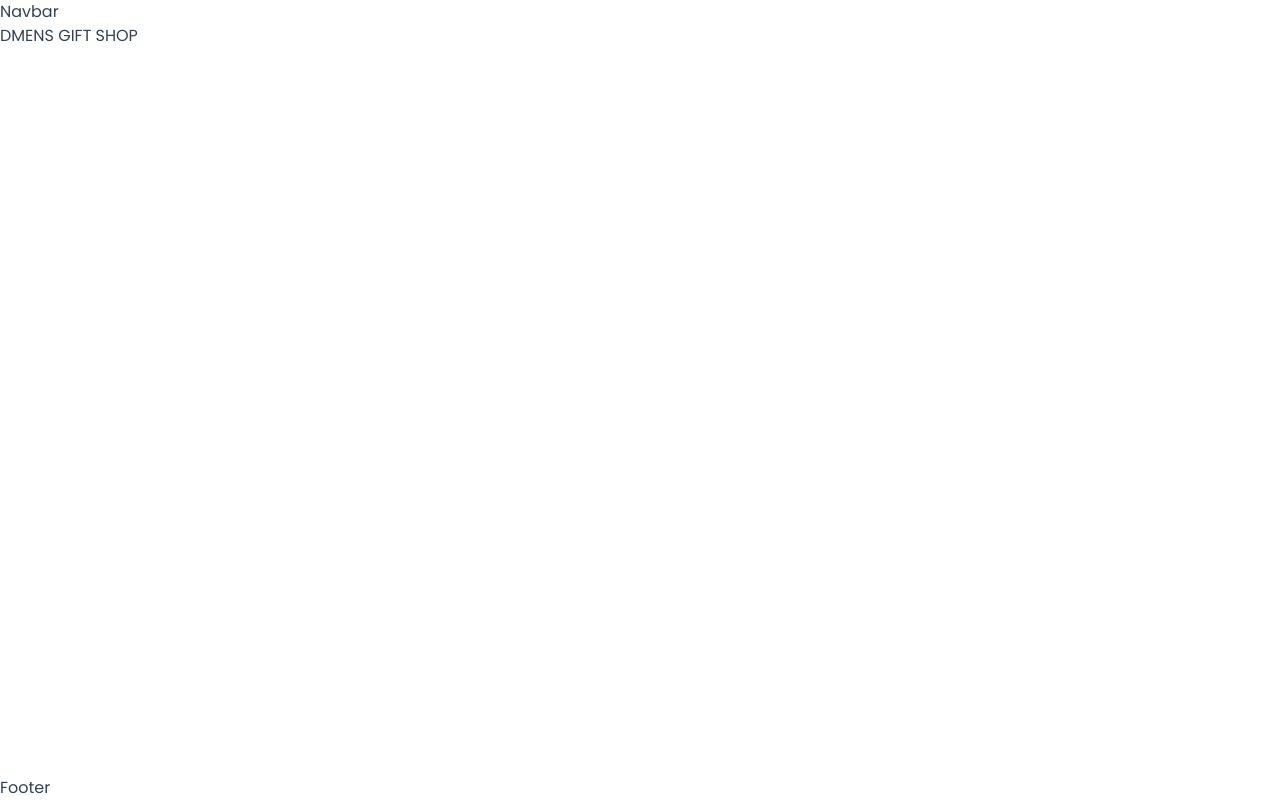
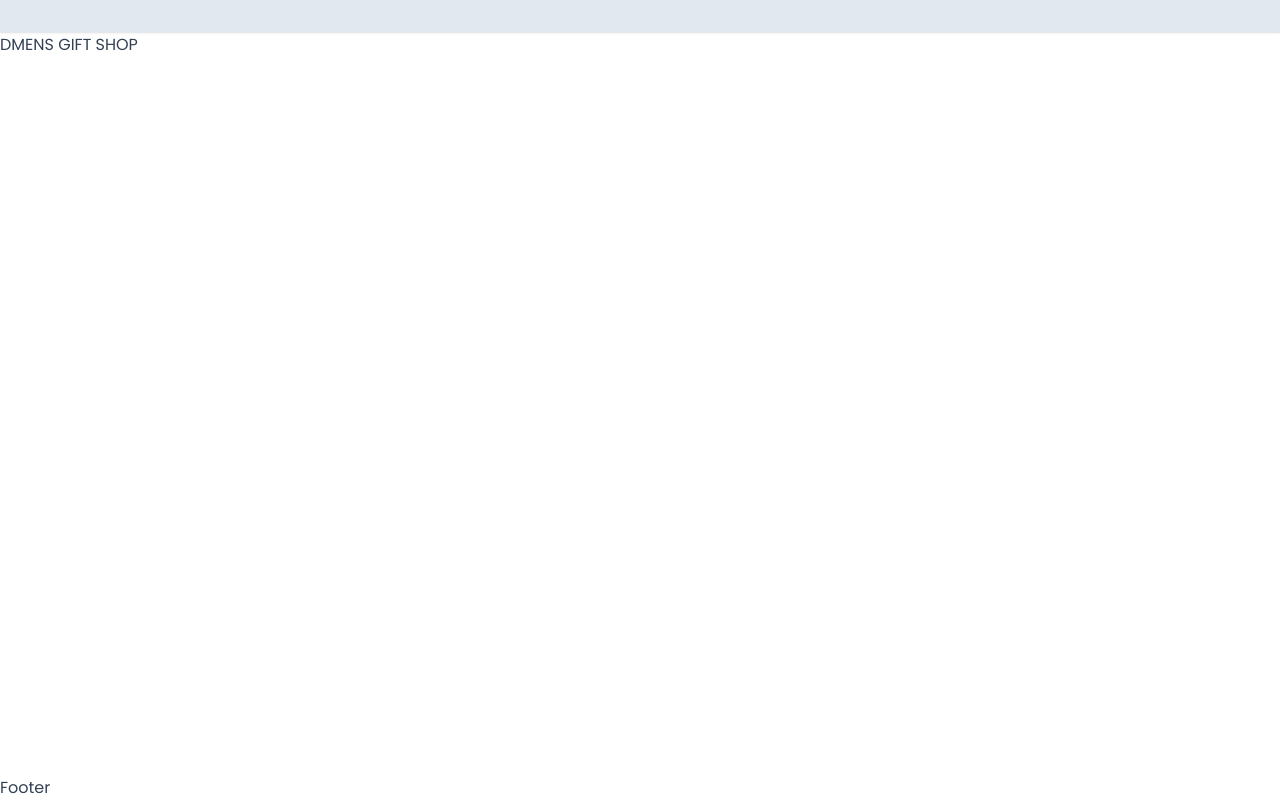
Before and after one commit to DenzelMswazi/dmens, a Next.js app: page / in a window 1280 px wide. Built offline with nearby package versions, Linux system fonts and the light colour scheme.

Commit message:
container import

```diff
--- a/app/components/nav/Navbar.tsx
+++ b/app/components/nav/Navbar.tsx
@@ -1,6 +1,14 @@
+import Container from "../Container";
+
 const Navbar = () => {
     return (
-      <div>Navbar</div>
+      <div className="sticky top-0 w-full bg-slate-200 z-30 shadow-sm">
+        <div className="py-4 border-b-[1px]">
+          <Container>
+
+          </Container>
+        </div>
+      </div>
     );
 }
 export default Navbar;
```
